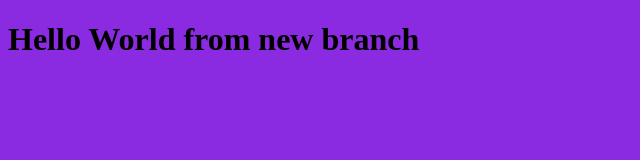
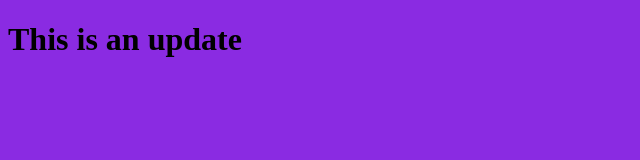
Before and after one commit to BaraaAJameha/myproject, a plain HTML site: page index.html in a window 1280 px wide. Shown: the whole page, without its empty margins (0-640 px from the left). Drawn offline with Linux system fonts and the light colour scheme.

Commit message:
edit the html fie

```diff
--- a/index.html
+++ b/index.html
@@ -8,7 +8,7 @@
   <title>Document</title>
 </head>
 <body>
-  <h1>Hello World from new branch</h1>
+  <h1>This is an update </h1>
   <script src="app.js"></script>
 </body>
 </html>
```
